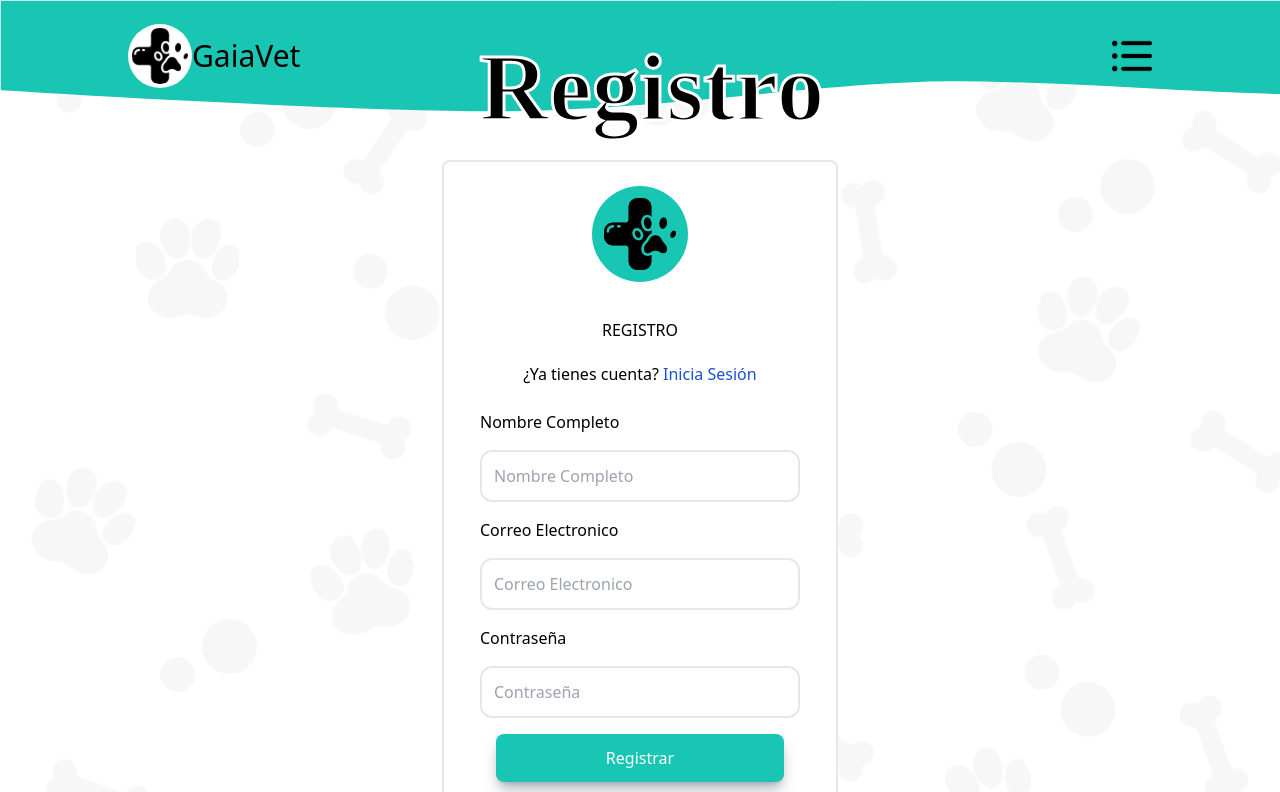
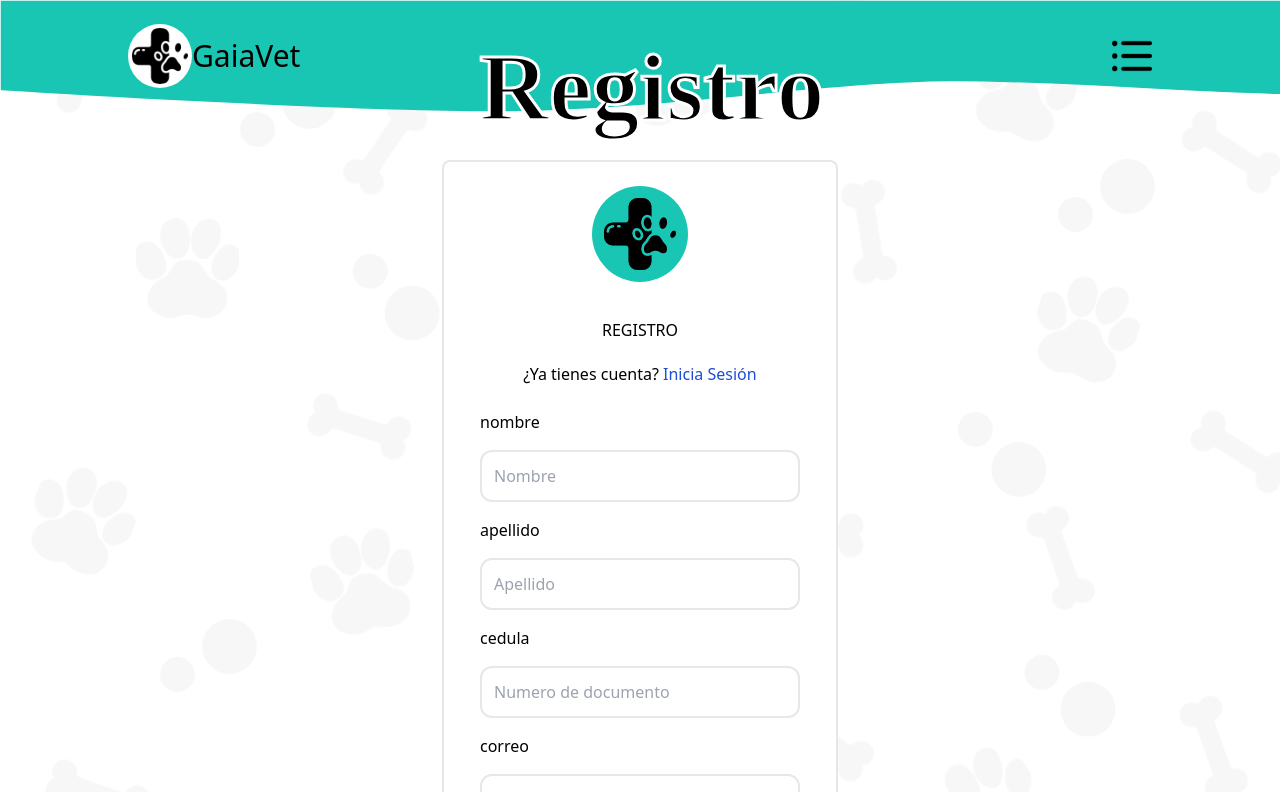
Before and after one commit to santiagocastano589/GaiaVet, a React (Vite) app: page /register in a window 1280 px wide. Shown: the top 792 px of the page. Built offline with nearby package versions, Linux system fonts and the light colour scheme; a web font is replaced by a local one; what tailwindcss-animated would draw is missing.

Commit message:
se agrega la conexion local hacia la api del registro

```diff
--- a/src/Components/Button/Button.jsx
+++ b/src/Components/Button/Button.jsx
@@ -1,9 +1,13 @@
-import React from 'react'
+import React from 'react';
 
-export const Button = ({textButton}) => {
+export const Button = ({ textButton, onClick }) => {
   return (
-    <>
-        <button className='text-white hover:bg-teal-300 shadow-lg shadow-gray-500/50 p-3 w-72 my-4 rounded-lg bg-blue-border '>{textButton}</button>
-    </>
-  )
-}
+    <button
+      type='button'
+      onClick={onClick} // Corrección aquí
+      className='text-white hover:bg-teal-300 shadow-lg shadow-gray-500/50 p-3 w-72 my-4 rounded-lg bg-blue-border'
+    >
+      {textButton}
+    </button>
+  );
+};
--- a/src/Components/Input/Input.jsx
+++ b/src/Components/Input/Input.jsx
@@ -1,10 +1,16 @@
-import React from 'react'
+import React from 'react';
 
-export const Input = ({name,type,placeholder}) => {
+export const Input = ({ name, type, placeholder, onChange }) => {
   return (
     <>
-    <label className='my-4 mx-9' >{name}</label>
-    <input className='mx-9 p-3 rounded-xl border-solid border-2 border-gray-50r w-80 focus:outline-none focus:border-blue-border' type={type} placeholder={placeholder} />
+      <label className='my-4 mx-9'>{name}</label>
+      <input
+        name={name}
+        className='mx-9 p-3 rounded-xl border-solid border-2 border-gray-50r w-80 focus:outline-none focus:border-blue-border'
+        type={type}
+        placeholder={placeholder}
+        onChange={onChange}
+      />
     </>
-  )
-}
+  );
+};
--- a/src/Components/Pages/Login/Login.jsx
+++ b/src/Components/Pages/Login/Login.jsx
@@ -8,6 +8,9 @@ import { Link } from 'react-router-dom';
 
 
 export const Login = () => {
+
+
+
   return (
     <div className='h-full w-full flex flex-col'>
       <Header title='Inicio de sesión' />
--- a/src/Components/Pages/Record/Record.jsx
+++ b/src/Components/Pages/Record/Record.jsx
@@ -1,41 +1,83 @@
-import React from 'react'
-import google from '../../../assets/google.webp'
-import logo from '../../../assets/logoGaia.webp'
+import React, { useRef } from 'react';
+import google from '../../../assets/google.webp';
+import logo from '../../../assets/logoGaia.webp';
 import { Input } from '../../Input/Input';
 import { Button } from '../../Button/Button';
 import { Header } from '../../Layouts/Header/Header';
 import { Link } from 'react-router-dom';
 
 export const Record = () => {
+  const formData = useRef({
+    "nombre": "",
+    "apellido": "",
+    "cedula": "",
+    "correo": "",
+    "contraseña": ""
+  });
+
+
+
+
+  const handleChange = (e) => {
+    formData.current[e.target.name] = e.target.value;
+  };
+
+  const handleSubmit = async (e) => {
+    const dataEnd = { ...formData.current };
+
+    try {
+      const response = await fetch('http://localhost:3000/auth/register', {
+        method: 'POST',
+        headers: {
+          'Content-Type': 'application/json',
+        },
+        body: JSON.stringify(dataEnd),
+      });
+
+      if (!response.ok) {
+        throw new Error('Error en la solicitud');
+      }
+
+      const data = await response.json();
+      console.log('Respuesta del servidor:', data);
+
+      // Mostrar alert si el registro es exitoso
+      alert('Registro exitoso');
+    } catch (error) {
+      console.error('Error:', error);
+    }
+  };
+
+
+
   return (
     <div className='h-full w-full flex flex-col'>
       <Header title='Registro' />
       <div className='flex justify-center items-center z-0 pt-36 pb-10 '>
-
-
         <div className="bg-white flex justify-center items-center flex-col border-solid border-2 border-gray rounded-lg mt-4">
-
           <div className='w-24 p-3 bg-blue-border rounded-full my-6'>
             <img className='' src={logo} alt="" />
           </div>
-
           <h2 className='my-3'>REGISTRO</h2>
           <p className='my-2'>¿Ya tienes cuenta? <Link to={'/login'} className='text-blue-700'>Inicia Sesión</Link></p>
-
-          <form className='flex flex-col ' action="">
-
-            <Input name="Nombre Completo" type="text" placeholder='Nombre Completo' />
-            <Input name="Correo Electronico" type="text" placeholder='Correo Electronico' />
-            <Input name="Contraseña" type="password" placeholder='Contraseña' />
-
+          <form className='flex flex-col' onSubmit={handleSubmit}>
+            <Input name="nombre" type="text" placeholder='Nombre' onChange={handleChange} />
+            <Input name="apellido" type="text" placeholder='Apellido' onChange={handleChange} />
+            <Input name="cedula" type="text" placeholder='Numero de documento' onChange={handleChange} />
+            <Input name="correo" type="text" placeholder='Correo Electronico' onChange={handleChange} />
+            <Input name="contraseña" type="password" placeholder='Contraseña' onChange={handleChange} />
             <div className='flex justify-center items-center flex-col'>
-              <Button textButton="Registrar" />
-              <button className='w-72 hover:bg-slate-200 shadow-lg shadow-gray-500/50 p-3 mb-8 rounded-lg flex justify-center items-center bg-slate-100 '>Registrate con Google<div className='flex items-center mx-2 rounded-xl'><img className='w-4 flex items-center' src={google} alt="" /></div> </button>
+              <Button onClick={handleSubmit} textButton="Registrar" />
+              <button className='w-72 hover:bg-slate-200 shadow-lg shadow-gray-500/50 p-3 mb-8 rounded-lg flex justify-center items-center bg-slate-100'>
+                Registrate con Google
+                <div className='flex items-center mx-2 rounded-xl'>
+                  <img className='w-4 flex items-center' src={google} alt="" />
+                </div>
+              </button>
             </div>
           </form>
         </div>
       </div>
     </div>
-
-  )
-}
+  );
+};
```
